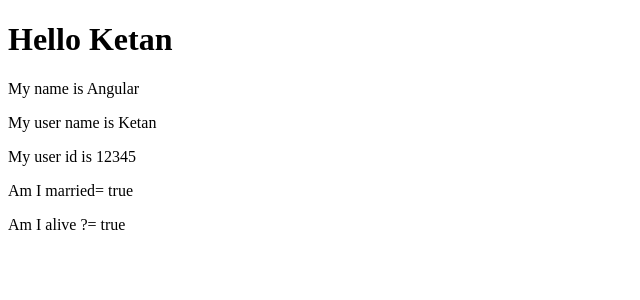
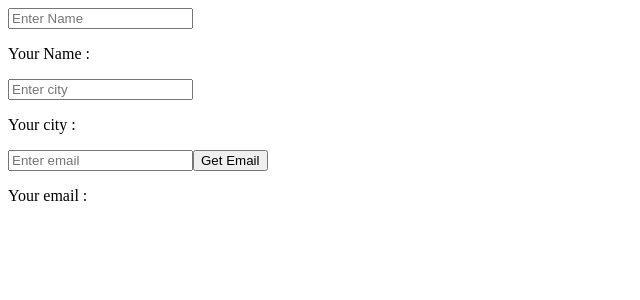
Before and after one commit to BigHero1997/Ketan-Angular, an Angular app: page / in a window 1280 px wide. Shown: the top 300 px of the page, without its empty margins (0-640 px from the left). Built offline with nearby package versions, Linux system fonts and the light colour scheme.

Commit message:
done changes for get set fields

```diff
--- a/src/app/app.html
+++ b/src/app/app.html
@@ -1,6 +1,19 @@
-<h1>Hello Ketan</h1>
+<!-- <h1>Hello Ketan</h1>
 <p>My name is {{ name }}</p>
 <p>My user name is {{ userName }}</p>
 <p>My user id is {{ userId }}</p>
 <p>Am I married=  {{ isMarried }}</p>
-<p>Am I alive ?=  {{ isAlive }}</p>
+<p>Am I alive ?=  {{ isAlive }}</p> -->
+
+
+<input (input)="updateName($event.target.value)" placeholder="Enter Name">
+
+<p>Your Name : {{name}}</p>
+
+<input (input)="city=$event.target.value" placeholder="Enter city">
+<p>Your city : {{city}}</p>
+
+
+<input #userInput placeholder="Enter email">
+<button (click)="getEmail(userInput.value)">Get Email</button>
+<p>Your email : {{email}}</p>
--- a/src/app/app.ts
+++ b/src/app/app.ts
@@ -8,10 +8,25 @@
   styleUrl: './app.css'
 })
 export class App {
-  protected readonly title = signal('angular-tutorial');
-  name = 'Angular';
-  userName = 'Ketan';
-  userId = 12345;
-  isMarried = true;
-  isAlive = true;
+//   protected readonly title = signal('angular-tutorial');
+//   name = 'Angular';
+//   userName = 'Ketan';
+//   userId = 12345;
+//   isMarried = true;
+//   isAlive = true;
+//
+
+name: string = "";
+city: string = "";
+email: string = "";
+
+
+updateName(value: string) {
+  this.name = value;
 }
+
+getEmail(email: string) {
+  this.email = email;
+}
+
+}
```
